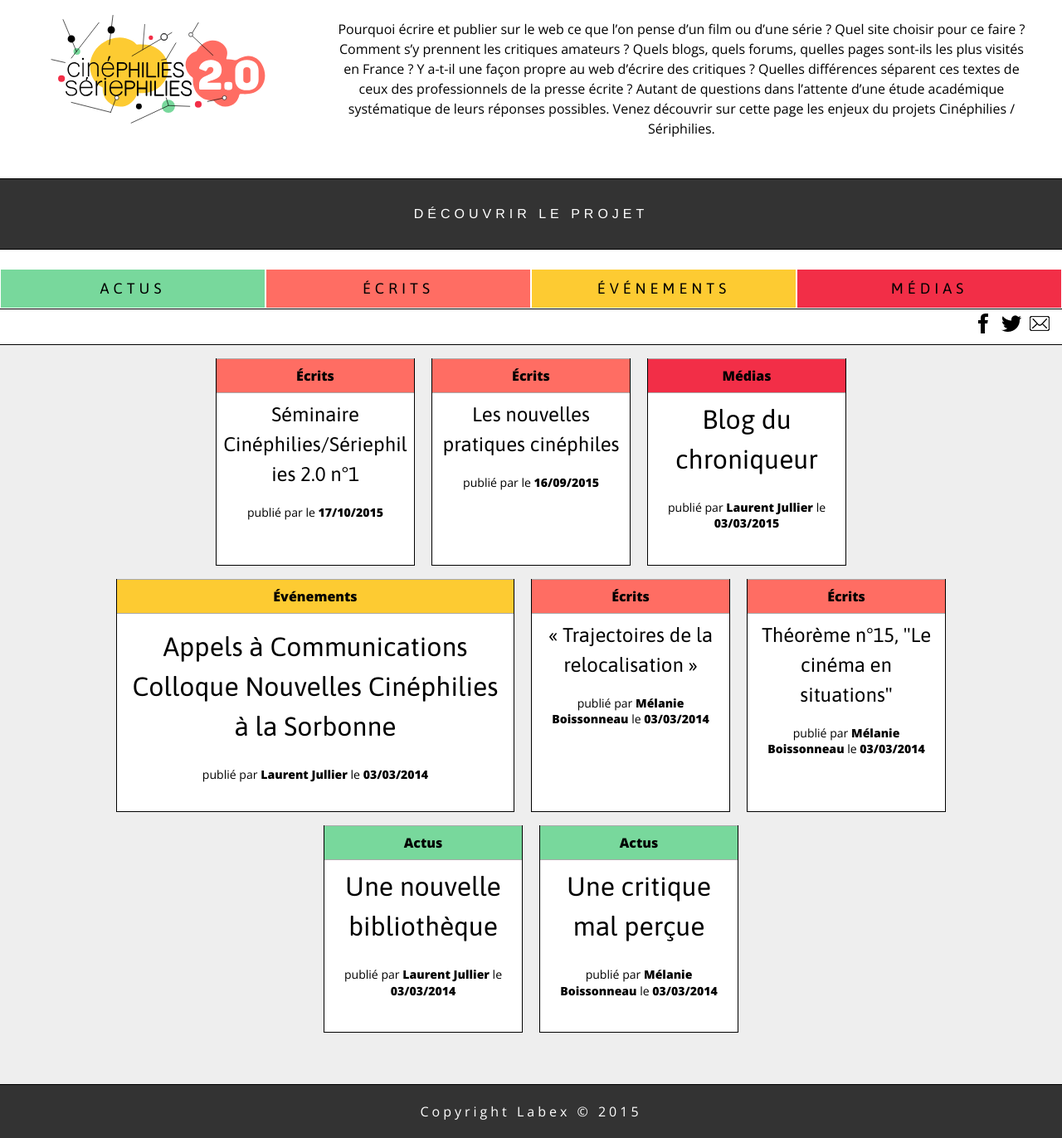
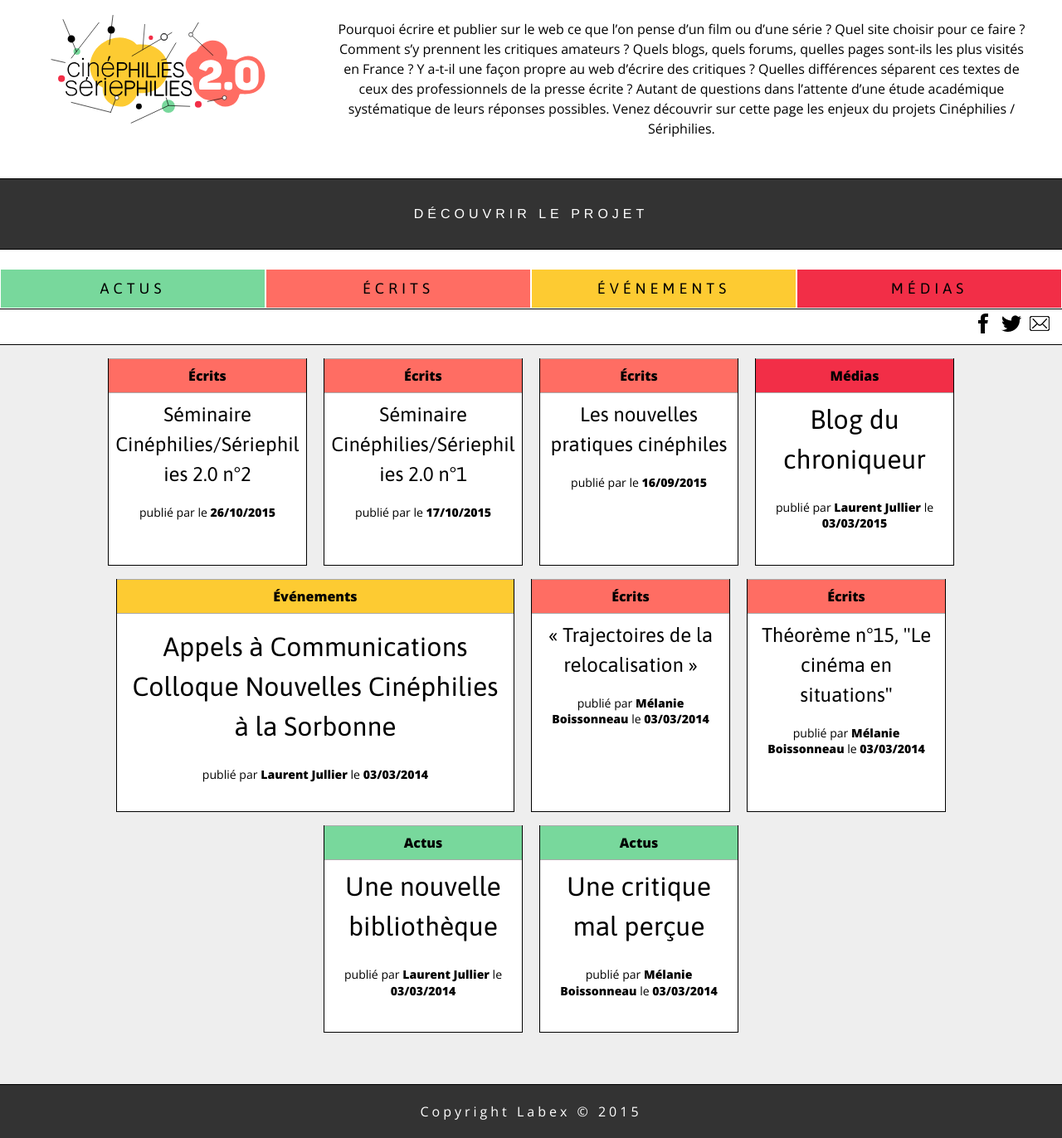
Before and after one commit to Labex-ICCA/Labex-ICCA.github.io, a Jekyll site: the page built from index.html, in a window 1280 px wide. Shown: the whole page at 83% size. Built offline with Jekyll 4.4.1, drawn with Linux system fonts in a browser that asks for light colours; Markdown is read by kramdown in place of the engine named in the settings; the list of posts is cut into pages by our own code.

Commit message:
Updated 2015-10-26-s-minaire-cin-philies-s-riephilies-2-0.md

```diff
--- a/_posts/medias/2015-10-26-s-minaire-cin-philies-s-riephilies-2-0.md
+++ b/_posts/medias/2015-10-26-s-minaire-cin-philies-s-riephilies-2-0.md
@@ -7,9 +8,10 @@ tags:
 "media-url": ""
 "media-view": ""
 "media-rythm": ""
-published: false
-title: "Séminaire "
+published: true
+title: Séminaire Cinéphilies/Sériephilies 2.0 n°2
 ---
+
 
 
 ## Séminaire Cinéphilies/Sériephilies 2.0 IRCAV + CEISME
```
Also changed, not shown: other parts of _posts/medias/2015-10-26-s-minaire-cin-philies-s-riephilies-2-0.md (+1 -0 lines).
